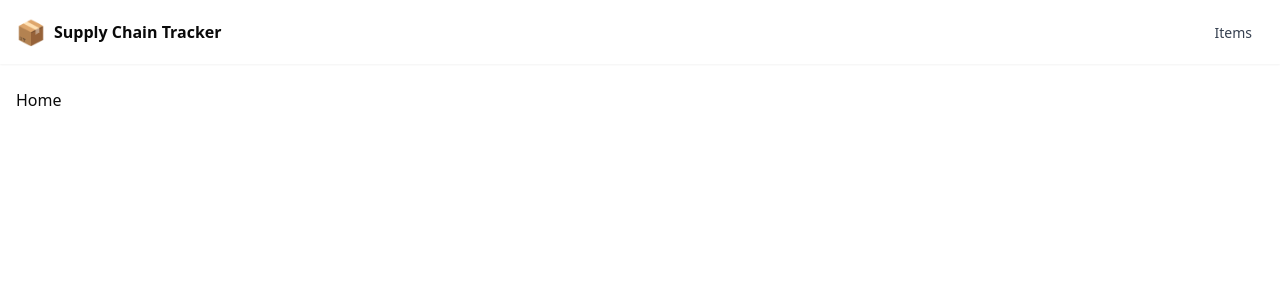
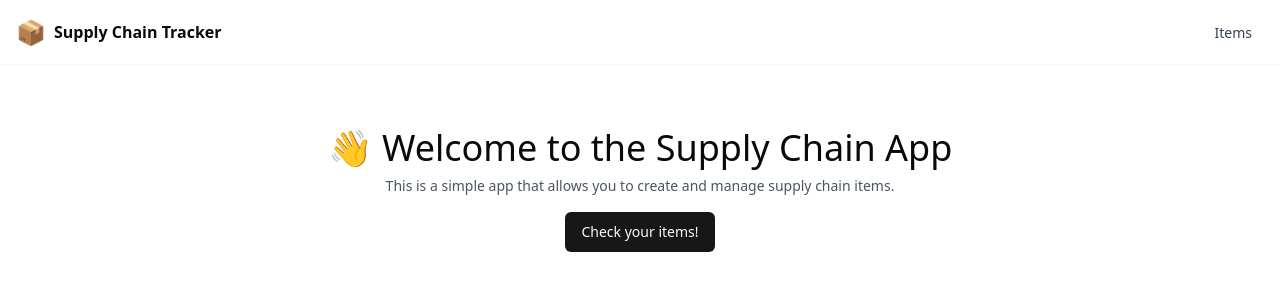
Before and after one commit to albertvazquezm/supply-chain-system, a Next.js app in the folder packages/app/: page / in a window 1280 px wide. Shown: the top 300 px of the page. Built offline with nearby package versions, Linux system fonts and the light colour scheme.

Commit message:
update readme and add welcome page

```diff
--- a/packages/app/src/app/page.tsx
+++ b/packages/app/src/app/page.tsx
@@ -1,8 +1,19 @@
+import { Button } from "@/components/ui/button";
+import Link from "next/link";
 
 export default function Page() {
   return (
     <div>
-      <h1>Home</h1>
+      <div className="flex flex-col items-center justify-center py-10">
+        <h1 className="text-4xl mb-2">👋 Welcome to the Supply Chain App</h1>
+        <p className="text-sm text-gray-600">
+          This is a simple app that allows you to create and manage supply chain
+          items.
+        </p>
+        <Link href="/items" className="mt-4">
+          <Button>Check your items!</Button>
+        </Link>
+      </div>
     </div>
   );
 }
```
Also changed, not shown: 1 other file (tests, documents, lock files or other folders).
